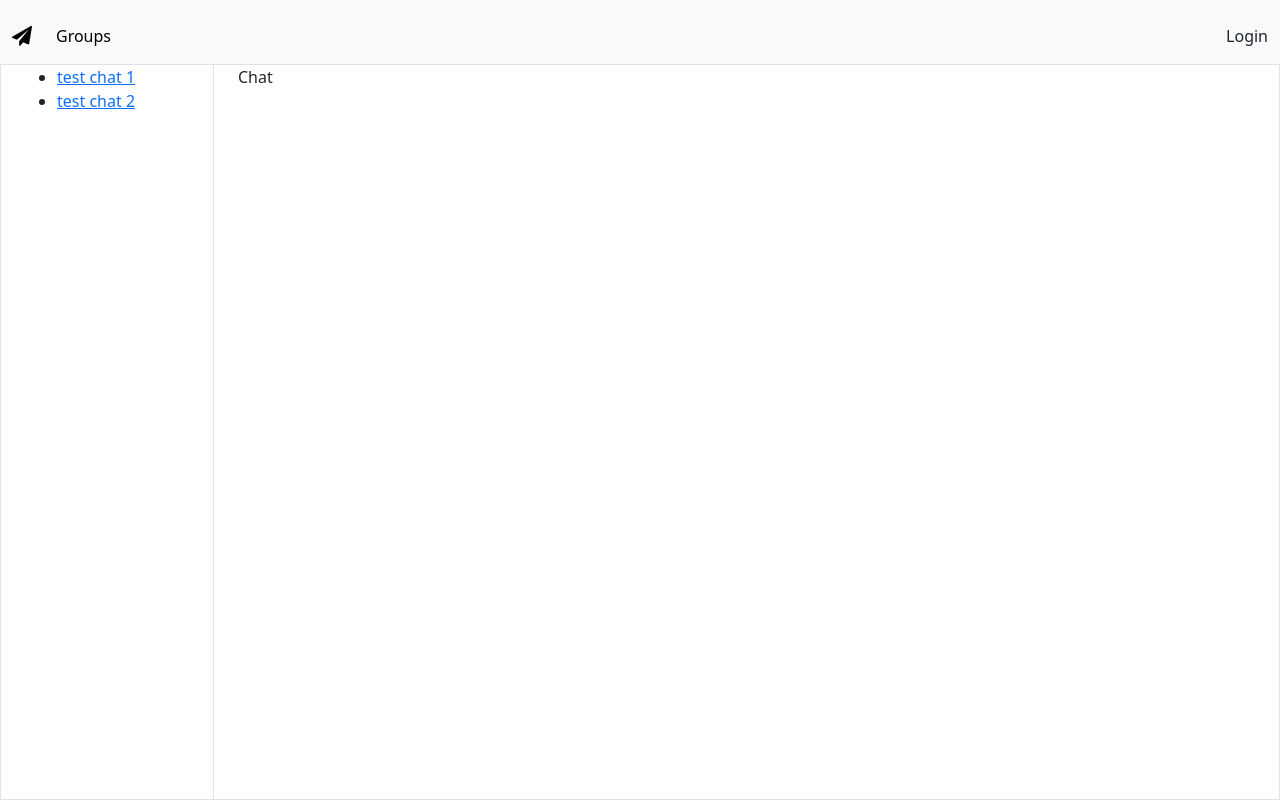
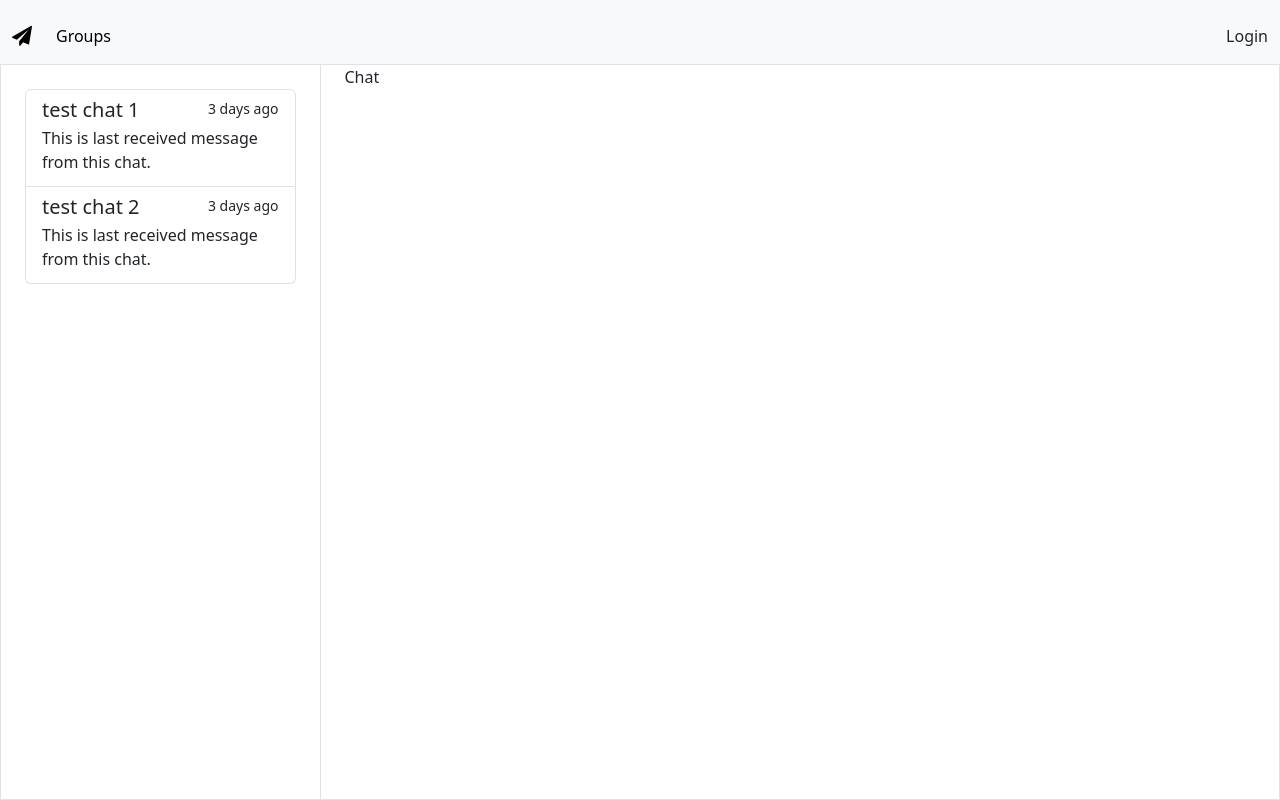
Before and after one commit to devorder/devchat, a Django app: page / in a window 1280 px wide. Run offline with Django 4.2, Linux system fonts and the light colour scheme; data comes from the database, SQL or seed files in the repository.

Commit message:
Added Better chat window

```diff
--- a/chat/templates/chat/room.html
+++ b/chat/templates/chat/room.html
@@ -1,15 +1,21 @@
-{% extends "base.html" %}
+{% extends "base.html" %} {% block content %}
+<div class="col-3 border-end">
+  <div class="list-group py-4">
+    {% for room in rooms %}
+    <a
+      href="{{ room.get_absolute_url }}"
+      class="list-group-item list-group-item-action"
+      aria-current="true"
+    >
+      <div class="d-flex w-100 justify-content-between">
+        <h5 class="mb-1">{{room.name}}</h5>
+        <small>3 days ago</small>
+      </div>
+      <p class="mb-1">This is last received message from this chat.</p>
+    </a>
+    {% endfor %}
+  </div>
+</div>
 
-{% block content %}
-    <div class="col-2 border-end">
-        <ul>
-            {% for room in rooms %}
-                <li><a href="{{ room.get_absolute_url }}">{{room.name}}</a></li>
-            {% endfor %}
-        </ul>
-    </div>
-
-    <div class="col-10">
-        Chat
-    </div>
+<div class="col-9">Chat</div>
 {% endblock content %}
```
